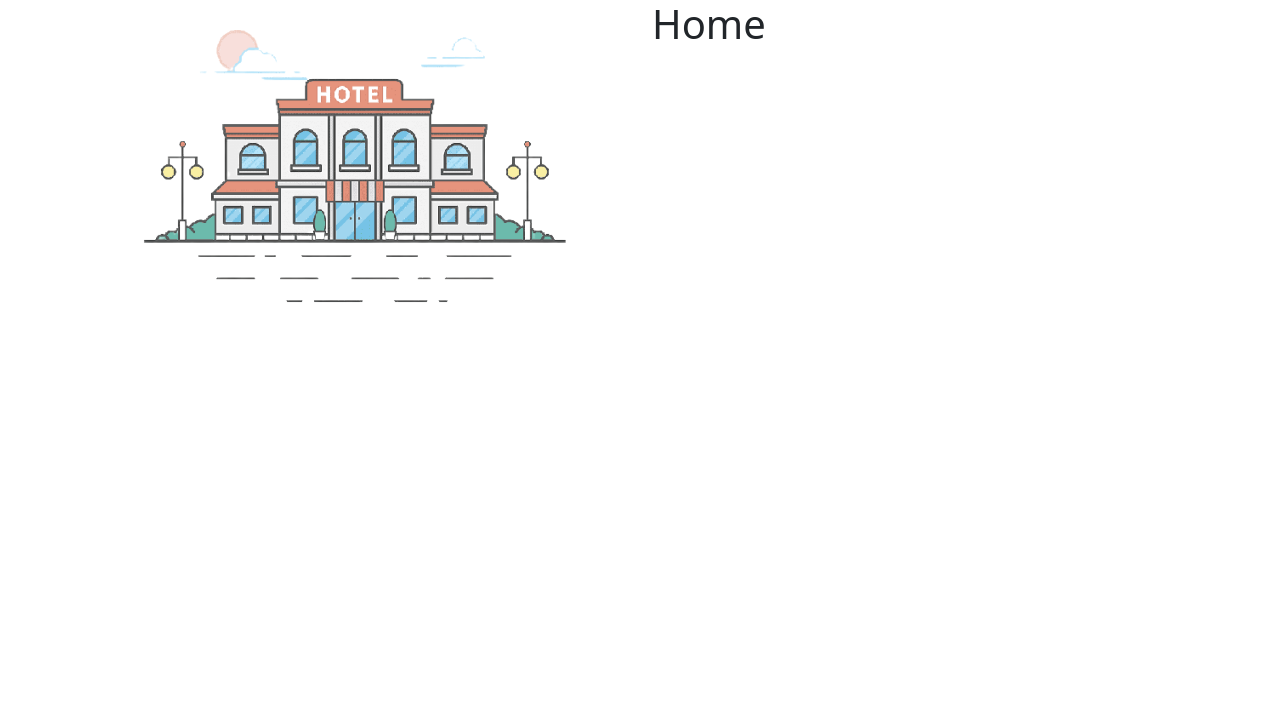
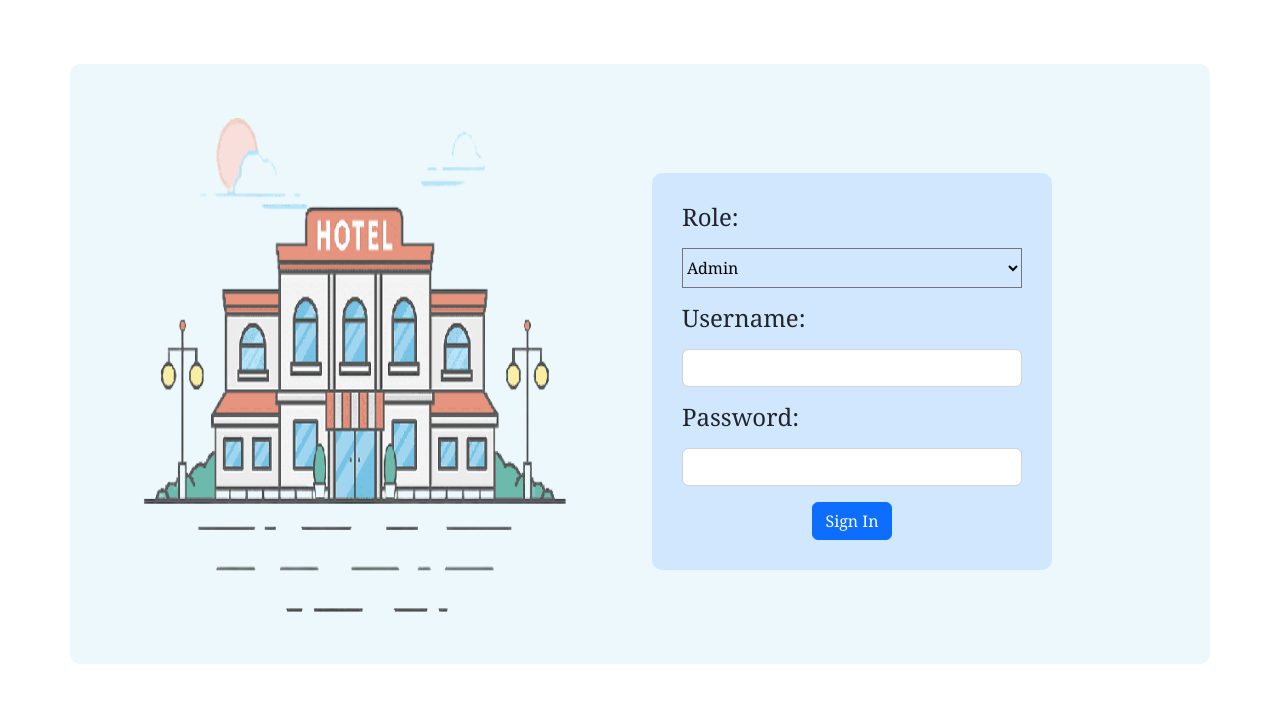
Before and after one commit to Shreya010tech/Frontend, a React (Create React App) app: page /Home in a window 1280 px wide. Shown: the top 702 px of the page. Built offline with nearby package versions, Linux system fonts and the light colour scheme.

Commit message:
Added Home Page 1

```diff
--- a/public/index.html
+++ b/public/index.html
@@ -7,6 +7,7 @@
   <meta name="viewport" content="width=device-width, initial-scale=1" />
   <meta name="theme-color" content="#000000" />
   <meta name="description" content="SIT's HMCT Web App!" />
+  <link rel="stylesheet" href="https://cdnjs.cloudflare.com/ajax/libs/font-awesome/4.7.0/css/font-awesome.min.css">
   <title>HMCT</title>
 </head>
 
--- a/src/App.js
+++ b/src/App.js
@@ -2,6 +2,7 @@ import React from "react";
 import { Routes, Route, Navigate, useLocation } from "react-router-dom";
 import AllReservations from "./components/AllReservations";
 import Home from "./components/Home";
+import Profile from "./components/Profile";
 import Reservation from "./components/Reservation";
 import ReservationConfirmation from "./components/ReservationConfirmation";
 
@@ -18,6 +19,7 @@ const App = () => {
           path="/ReservationConfirmation"
           element={<ReservationConfirmation />}
         />
+        <Route exact path="/Profile" element={<Profile />} />
         <Route path="*" element={<Navigate to="/Home" replace />} />
       </Routes>
     </>
--- a/src/Main.css
+++ b/src/Main.css
@@ -1,6 +1,42 @@
 body
 {
-  font-family: Georgia;
+  font-family: Georgia!important;
+}
+#HomeCss
+{
+  background: rgba(178, 226, 246, 0.23);
+  margin-top: 5%;
+  width: 100%;
+  border-radius: 10px;
+}
+#iconfix
+{
+  width: 100%;
+  height: auto;
+  font-size: 10rem!important;
+  color: rgba(71, 99, 253, 1)!important;
+}
+.profile-box
+{
+  background: rgba(236, 245, 255, 1);
+  width: 100%;
+  min-height: 80vh;
+}
+.formcss
+{
+  margin-top: 20%;
+  width: 100%;
+  max-width: 400px;
+  background-color:rgba(208, 231, 254, 1) ;
+  padding: 30px;
+  border-radius: 10px;
+}
+.selectcss
+{
+  background: transparent!important;
+  width: 100%;
+  height: 40px;
+  color: black!important;
 }
 .homeimgcss
 {
@@ -11,3 +47,8 @@ body
   width: 100%;
   height: auto;
 }
+.imgformfix
+{
+  width: 100%;
+  height: 600px;
+}
--- a/src/components/Home.jsx
+++ b/src/components/Home.jsx
@@ -5,10 +5,50 @@ const Home = () => {
     <div className="container" id="HomeCss">
       <div className="row">
         <div className="col-sm" id="homeimgcss">
-          <img src={homeimg} className="imgfix" />
+          <img src={homeimg} className="imgformfix" />
         </div>
         <div className="col-sm">
-          <h1>Home</h1>
+          <form className="formcss">
+            <div className="mb-3">
+              <label for="exampleInputEmail1" className="form-label">
+                <h4>Role:</h4>
+              </label>
+              <br />
+              <select name="roles" id="roles" className="selectcss">
+                <option value="volvo">Admin</option>
+                <option value="saab">Employee</option>
+              </select>
+            </div>
+            <div className="mb-3">
+              <label for="exampleInputEmail1" className="form-label">
+                <h4>Username:</h4>
+              </label>
+              <input
+                type="text"
+                className="form-control"
+                id="exampleInputEmail1"
+                aria-describedby="emailHelp"
+              />
+            </div>
+            <div className="mb-3">
+              <h4>
+                <label for="exampleInputEmail1" className="form-label">
+                  Password:
+                </label>
+              </h4>
+              <input
+                type="password"
+                className="form-control"
+                id="exampleInputEmail1"
+                aria-describedby="emailHelp"
+              />
+            </div>
+            <center>
+              <button type="submit" className="btn btn-primary">
+                Sign In
+              </button>
+            </center>
+          </form>
         </div>
       </div>
     </div>
--- /dev/null
+++ b/src/components/Profile.jsx
@@ -0,0 +1,19 @@
+import React from 'react'
+
+const Profile = () => {
+  return (
+    <div className='container'>
+      <div className='profile-box'>
+        <div className='row'>
+            <div className='col-sm'>
+            <i className="fa fa-user-o" aria-hidden="true" id='iconfix'></i>
+            <br/>
+
+            </div>
+        </div>
+      </div>
+    </div>
+  )
+}
+
+export default Profile
```
